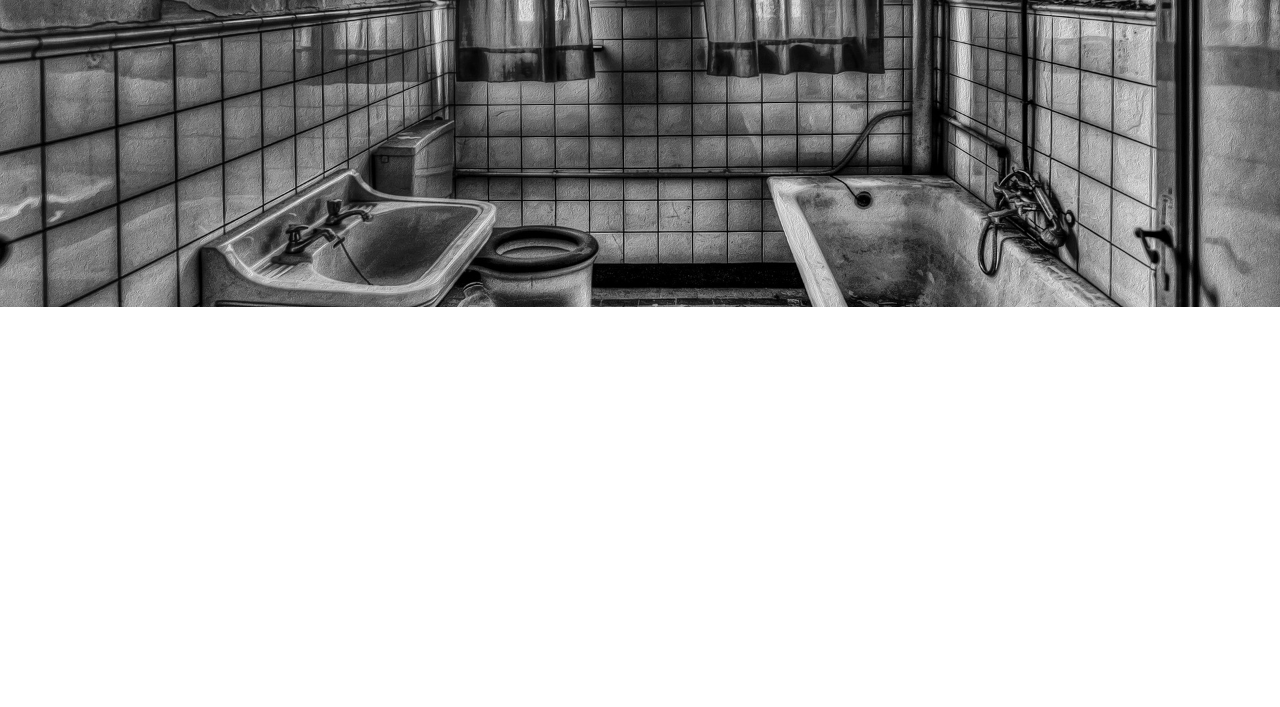
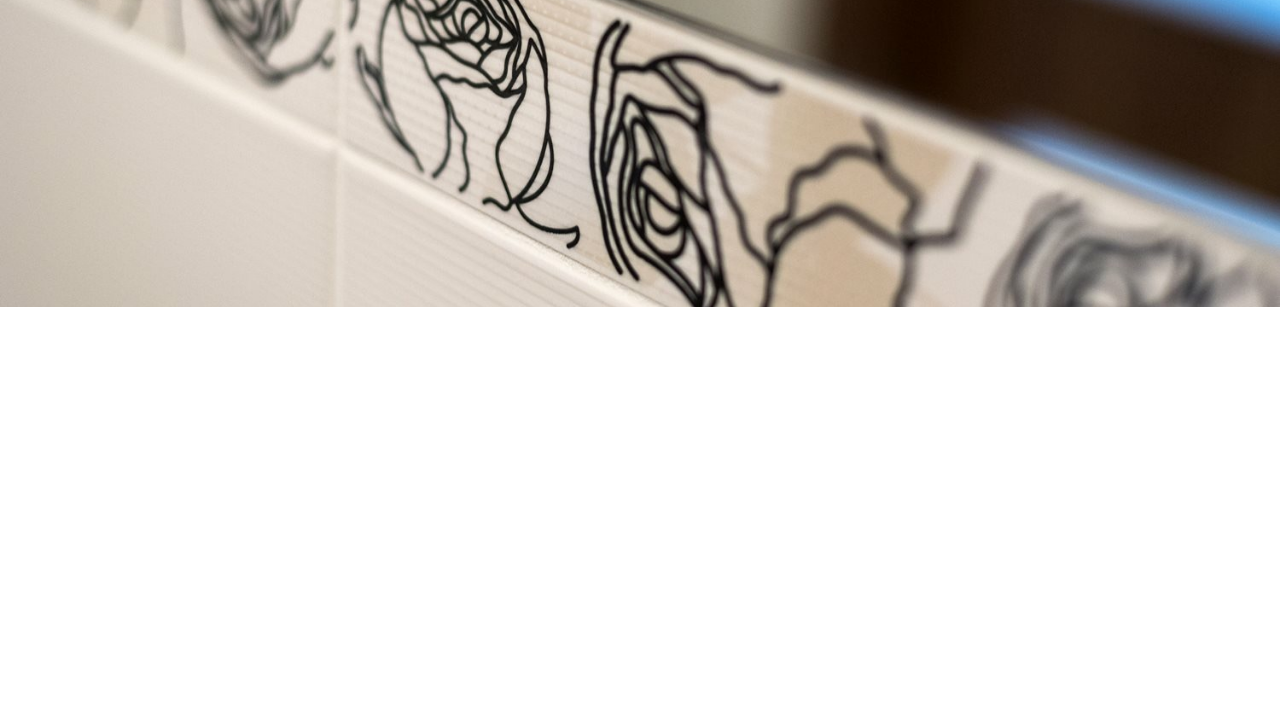
Before and after one commit to socza/karol, a website: page index.html in a window 1280 px wide. Shown: the part 93-800 px from the top of the page. Drawn offline with nearby package versions, Linux system fonts and the light colour scheme.

Commit message:
Added images

```diff
--- a/sass/style.scss
+++ b/sass/style.scss
@@ -6,7 +6,7 @@
 
 .jumbotron {
 	height: 400px;
-	background: url('../images/jum3.jpg');
+	background: url('../images/jumbotron.jpg');
 	background-size: cover;
 	background-position: 50%;
 	margin: 0;
```
Also changed, not shown: css/style.css, images/jum6.jpg (added), images/jumbotron.jpg (added), 1 other file.
